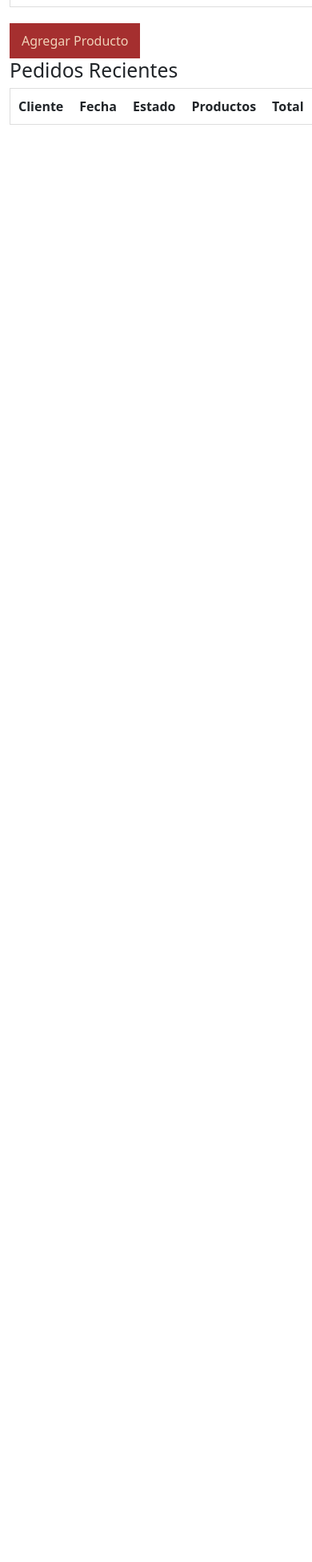
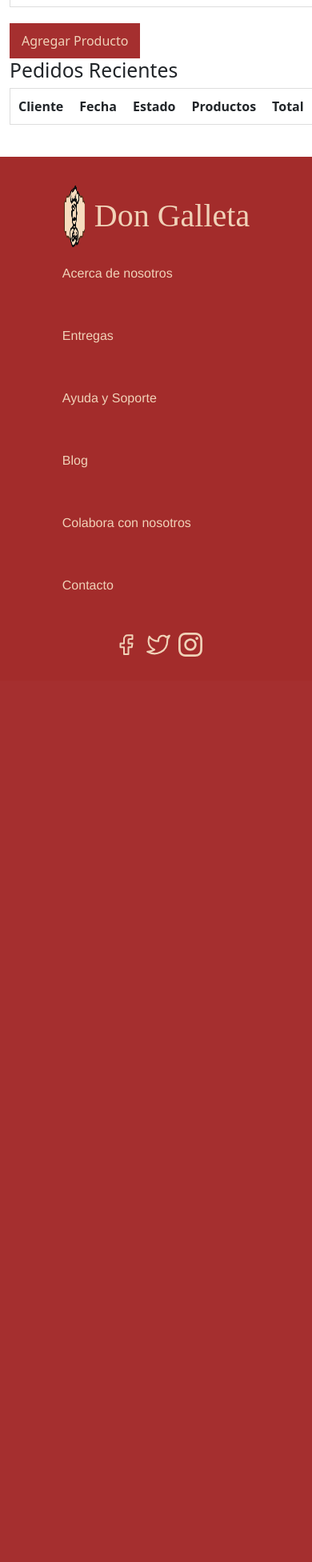
Before and after one commit to RipJess/DonGalleta, a PHP site: page /admin.php in a window 390 px wide; the page is wider, and only the part inside the window is pictured. Shown: the part 287-2240 px from the top of that part at 80% size. After the commit the page ends 1108 px from the top of that part, so only its background shows below. Run offline with PHP 8.4, Linux system fonts and the light colour scheme; lists and menus that the app fills with data are empty.

Commit message:
Update admin.css
mejoras de codigo, ademas de footer responsivo

```diff
--- a/www/admin.css
+++ b/www/admin.css
@@ -7,6 +7,10 @@
 body {
   font-family: Arial, sans-serif;
   background-color: #f7ece8;
+  margin-bottom: 0; /* Elimina el margen extra que puede causar el espacio blanco */
+  display: flex;
+  flex-direction: column;
+  min-height: 100vh; /* Asegura que el cuerpo ocupe todo el alto de la pantalla */
 }
 
 header {
@@ -21,9 +25,9 @@
   height: auto;
 }
 
-
 .container {
   padding: 20px;
+  flex-grow: 1; /* Asegura que el contenido crezca para llenar el espacio disponible */
 }
 
 h2 {
@@ -73,7 +77,7 @@
   background-color: white;
   padding: 60px;
   border-radius: 5px;
-    width:600px;
+  width: 600px;
 }
 
 #form-producto input, #form-producto textarea {
@@ -103,21 +107,26 @@
   background-color: #58321D;
 }
 
+/* Ajustes en el footer */
 .homepage {
   display: flex;
   flex-direction: row;
   justify-content: center;
   width: 100%;
   background-color: #f7ece8;
+  margin-top: auto; /* Hace que el footer se quede al fondo */
 }
 
 .homepage .footer {
-    position: absolute;
-    width: 1920px;
-    height: 313px;
-    top: 2574px;
-    left: -1px;
+  position: relative;
+  width: 100%;
   background-color: #930606d4;
+  padding: 30px 0;
+  font-family: "Poppins", Helvetica, sans-serif;
+  display: flex;
+  flex-direction: column;
+  align-items: center;
+  gap: 30px;
 }
 
 .homepage .img {
@@ -129,30 +138,14 @@
 .homepage .frame {
   display: flex;
   flex-direction: column;
-    width: 1654px;
-    height: 203px;
+  width: 100%;
   align-items: center;
   justify-content: center;
   gap: 30px;
-    position: relative;
-    top: 70px;
-    left: 133px;
-  }
-
-  .homepage .frame-2 {
-    display: flex;
-    align-items: center;
-    justify-content: center;
-    gap: 148px;
-    position: relative;
-    align-self: stretch;
-    width: 100%;
-    flex: 0 0 auto;
 }
 
 .homepage .frame-3 {
-    display: inline-flex;
-    height: 87px;
+  display: flex;
   align-items: center;
   gap: 10px;
   position: relative;
@@ -161,27 +154,26 @@
 
 .homepage .frame-4 {
   display: flex;
-    width: 959px;
+  width: 100%;
   align-items: flex-start;
   gap: 60px;
   position: relative;
+  flex-wrap: wrap;
+  justify-content: center;
 }
 
 .homepage .text-wrapper {
   color: #f0d2b8;
   font-size: 40px;
   position: relative;
-    width: fit-content;
   font-family: "Berkshire Swash", serif;
   font-weight: 400;
   text-align: center;
-    letter-spacing: 0;
-    line-height: normal;
 }
+
 .homepage .text-wrapper-2 {
   position: relative;
   width: fit-content;
-    margin-top: -1.00px;
   font-family: "Poppins-Medium", Helvetica;
   font-weight: 500;
   color: #f0d2b8;
@@ -189,9 +181,57 @@
   letter-spacing: 0;
   line-height: normal;
 }
+
 .redes-sociales {
   display: flex;
   flex-direction: row;
-    align-items: flex-start;
+  justify-content: center;
   gap: 15px;
+  width: 100%;
 }
+
+.redes-sociales img {
+  width: 30px;
+}
+
+@media (max-width: 768px) {
+  .frame {
+      flex-direction: column;
+      align-items: center;
+  }
+
+  .frame-2 {
+      flex-direction: column;
+      align-items: center;
+  }
+
+  .frame-4 {
+      flex-direction: column;
+      align-items: center;
+      margin-top: 20px;
+  }
+
+  .redes-sociales {
+      flex-direction: row;
+      justify-content: center;
+      margin-top: 20px;
+  }
+}
+
+@media (max-width: 480px) {
+  .frame-3 .img {
+      width: 30px;
+  }
+
+  .text-wrapper {
+      font-size: 18px;
+  }
+
+  .text-wrapper-2 {
+      font-size: 14px;
+  }
+
+  .redes-sociales div {
+      width: 25px;
+  }
+}
```
Lines whose indentation alone changed are shown as unchanged.
